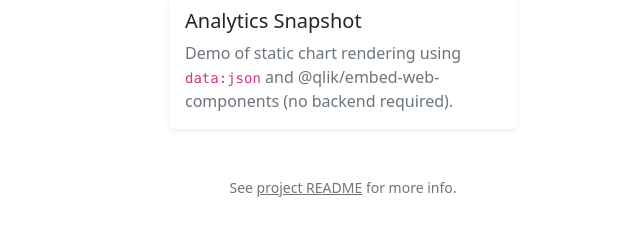
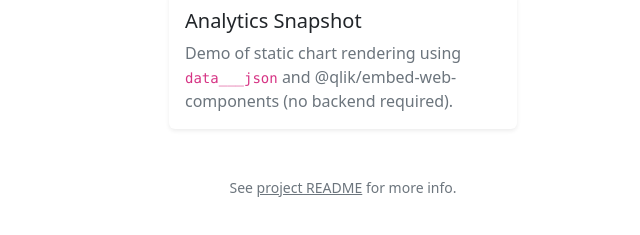
Before and after one commit to withdave/qlik-embed-examples, a website: page embed/index.html in a window 1280 px wide. Shown: the part 369-604 px from the top of the page, 297-937 px from the left. Drawn offline with nearby package versions, Linux system fonts and the light colour scheme.

Commit message:
fix: update prop in index (#16)

```diff
--- a/embed/index.html
+++ b/embed/index.html
@@ -51,7 +51,7 @@
           <div class="card h-100 border-0 shadow-sm hover-shadow">
             <div class="card-body">
               <h2 class="h5 card-title mb-2">Analytics Snapshot</h2>
-              <p class="card-text text-secondary">Demo of static chart rendering using <code>data:json</code> and @qlik/embed-web-components (no backend required).</p>
+              <p class="card-text text-secondary">Demo of static chart rendering using <code>data___json</code> and @qlik/embed-web-components (no backend required).</p>
             </div>
           </div>
         </a>
```
